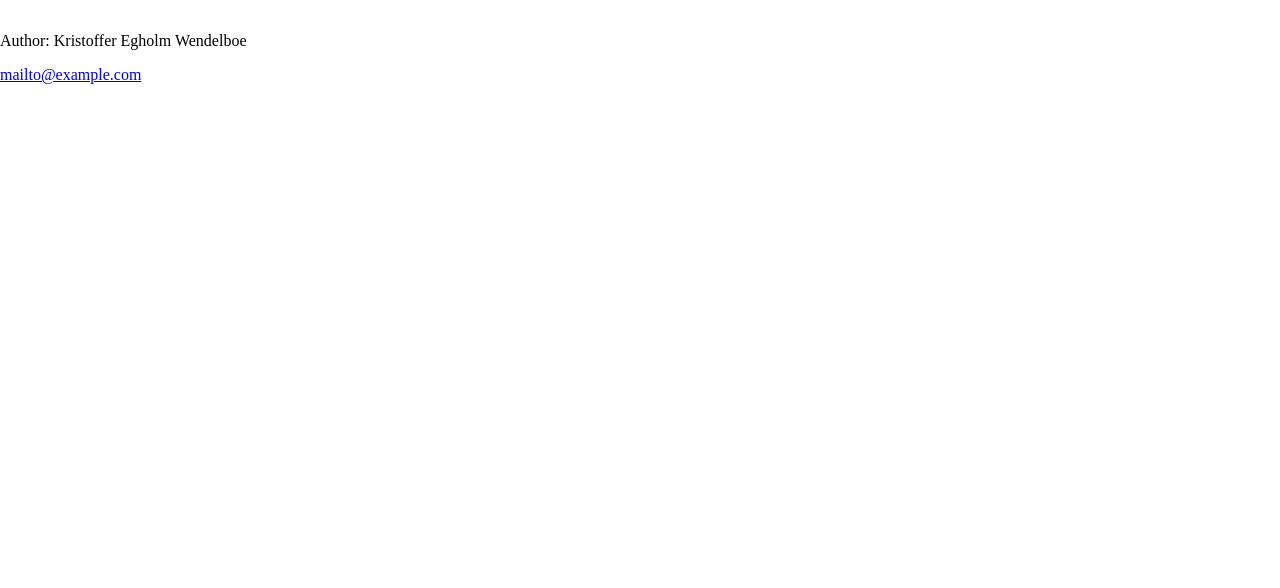
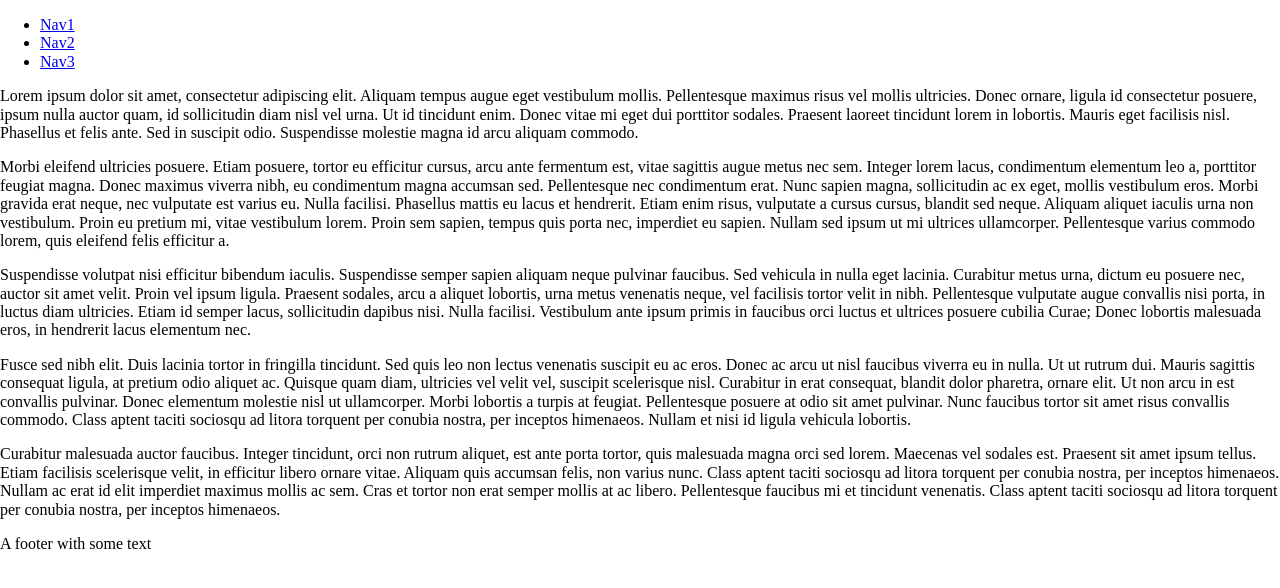
Before and after one commit to DentistLeeroy/HTML-CSS-Media_Queries_2_Exercise_1, a plain HTML site: page index.html in a window 1280 px wide. Drawn offline with nearby package versions, Linux system fonts and the light colour scheme; a web font is replaced by a local one.

Commit message:
Update index.html

```diff
--- a/index.html
+++ b/index.html
@@ -11,20 +11,60 @@
 </head>
 
 <body>
-    <section>
+    <header>
+        <nav>
+            <ul>
+                <li><a href="#">Nav1</a></li>
+                <li><a href="#">Nav2</a></li>
+                <li><a href="#">Nav3</a></li>
+            </ul>
+        </nav>
+    </header>
+
+    <main>
         <article>
-            <h1>
-                <p>
+            <p>Lorem ipsum dolor sit amet, consectetur adipiscing elit. Aliquam tempus augue eget vestibulum mollis.
+                Pellentesque maximus risus vel mollis ultricies. Donec ornare, ligula id consectetur posuere, ipsum
+                nulla auctor quam, id sollicitudin diam nisl vel urna. Ut id tincidunt enim. Donec vitae mi eget dui
+                porttitor sodales. Praesent laoreet tincidunt lorem in lobortis. Mauris eget facilisis nisl. Phasellus
+                et felis ante. Sed in suscipit odio. Suspendisse molestie magna id arcu aliquam commodo.</p>
+            <p>Morbi eleifend ultricies posuere. Etiam posuere, tortor eu efficitur cursus, arcu ante fermentum est,
+                vitae sagittis augue metus nec sem. Integer lorem lacus, condimentum elementum leo a, porttitor feugiat
+                magna. Donec maximus viverra nibh, eu condimentum magna accumsan sed. Pellentesque nec condimentum erat.
+                Nunc sapien magna, sollicitudin ac ex eget, mollis vestibulum eros. Morbi gravida erat neque, nec
+                vulputate est varius eu. Nulla facilisi. Phasellus mattis eu lacus et hendrerit. Etiam enim risus,
+                vulputate a cursus cursus, blandit sed neque. Aliquam aliquet iaculis urna non vestibulum. Proin eu
+                pretium mi, vitae vestibulum lorem. Proin sem sapien, tempus quis porta nec, imperdiet eu sapien. Nullam
+                sed ipsum ut mi ultrices ullamcorper. Pellentesque varius commodo lorem, quis eleifend felis efficitur
+                a.</p>
+            <p>Suspendisse volutpat nisi efficitur bibendum iaculis. Suspendisse semper sapien aliquam neque pulvinar
+                faucibus. Sed vehicula in nulla eget lacinia. Curabitur metus urna, dictum eu posuere nec, auctor sit
+                amet velit. Proin vel ipsum ligula. Praesent sodales, arcu a aliquet lobortis, urna metus venenatis
+                neque, vel facilisis tortor velit in nibh. Pellentesque vulputate augue convallis nisi porta, in luctus
+                diam ultricies. Etiam id semper lacus, sollicitudin dapibus nisi. Nulla facilisi. Vestibulum ante ipsum
+                primis in faucibus orci luctus et ultrices posuere cubilia Curae; Donec lobortis malesuada eros, in
+                hendrerit lacus elementum nec.</p>
+            <p>Fusce sed nibh elit. Duis lacinia tortor in fringilla tincidunt. Sed quis leo non lectus venenatis
+                suscipit eu ac eros. Donec ac arcu ut nisl faucibus viverra eu in nulla. Ut ut rutrum dui. Mauris
+                sagittis consequat ligula, at pretium odio aliquet ac. Quisque quam diam, ultricies vel velit vel,
+                suscipit scelerisque nisl. Curabitur in erat consequat, blandit dolor pharetra, ornare elit. Ut non arcu
+                in est convallis pulvinar. Donec elementum molestie nisl ut ullamcorper. Morbi lobortis a turpis at
+                feugiat. Pellentesque posuere at odio sit amet pulvinar. Nunc faucibus tortor sit amet risus convallis
+                commodo. Class aptent taciti sociosqu ad litora torquent per conubia nostra, per inceptos himenaeos.
+                Nullam et nisi id ligula vehicula lobortis.</p>
+            <p>Curabitur malesuada auctor faucibus. Integer tincidunt, orci non rutrum aliquet, est ante porta tortor,
+                quis malesuada magna orci sed lorem. Maecenas vel sodales est. Praesent sit amet ipsum tellus. Etiam
+                facilisis scelerisque velit, in efficitur libero ornare vitae. Aliquam quis accumsan felis, non varius
+                nunc. Class aptent taciti sociosqu ad litora torquent per conubia nostra, per inceptos himenaeos. Nullam
+                ac erat id elit imperdiet maximus mollis ac sem. Cras et tortor non erat semper mollis at ac libero.
+                Pellentesque faucibus mi et tincidunt venenatis. Class aptent taciti sociosqu ad litora torquent per
+                conubia nostra, per inceptos himenaeos.</p>
+        </article>
+    </main>
+    <footer>
+        <p>A footer with some text</p>
+    </footer>
 
-                </p>
-            </h1>
-        </article>
-    </section>
-
-    <footer>
-        <p>Author: Kristoffer Egholm Wendelboe</p>
-        <p><a href="mailto:mailto@example.com">mailto@example.com</a></p>
-    </footer>
 </body>
 
 <!--
```
